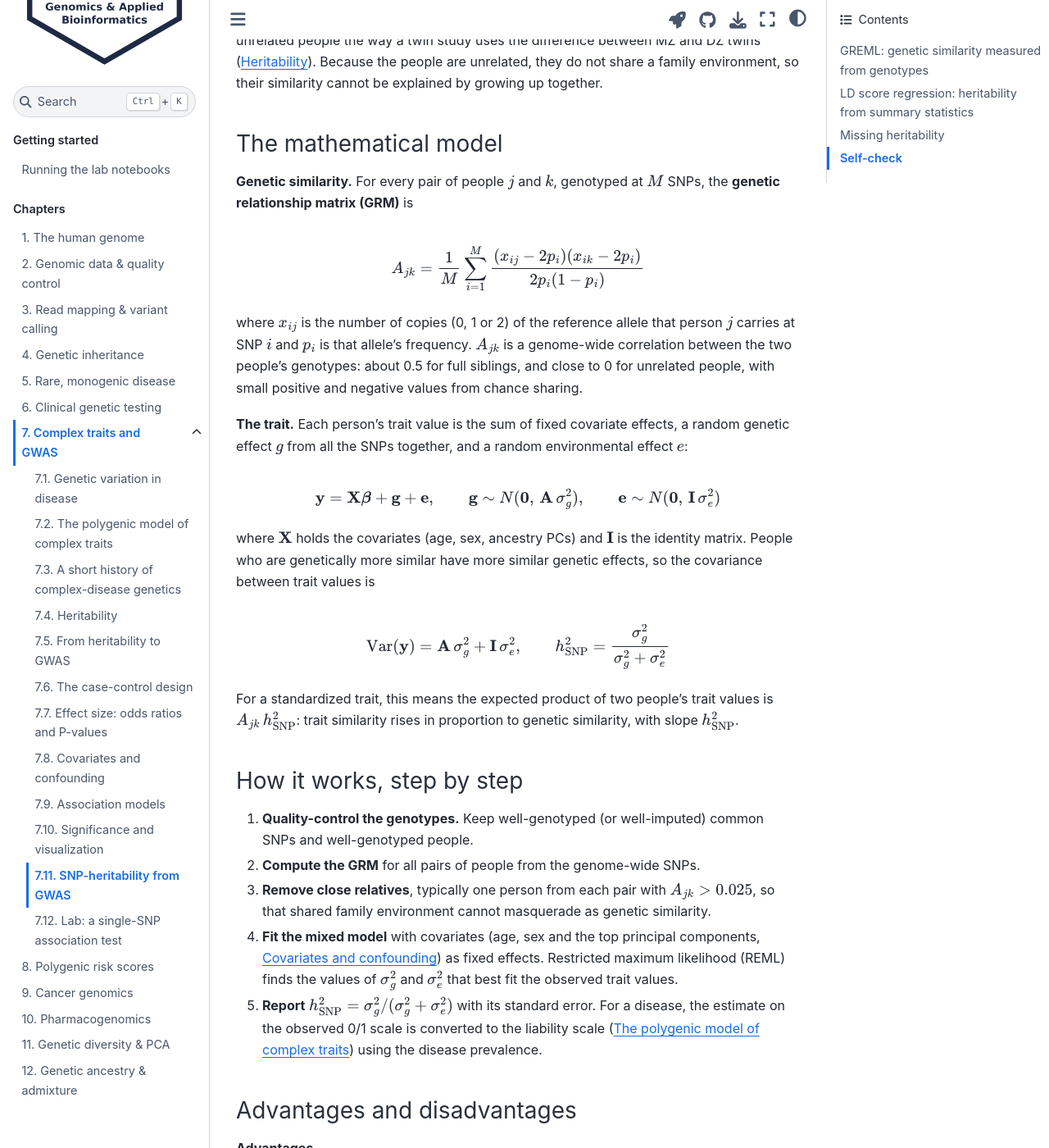
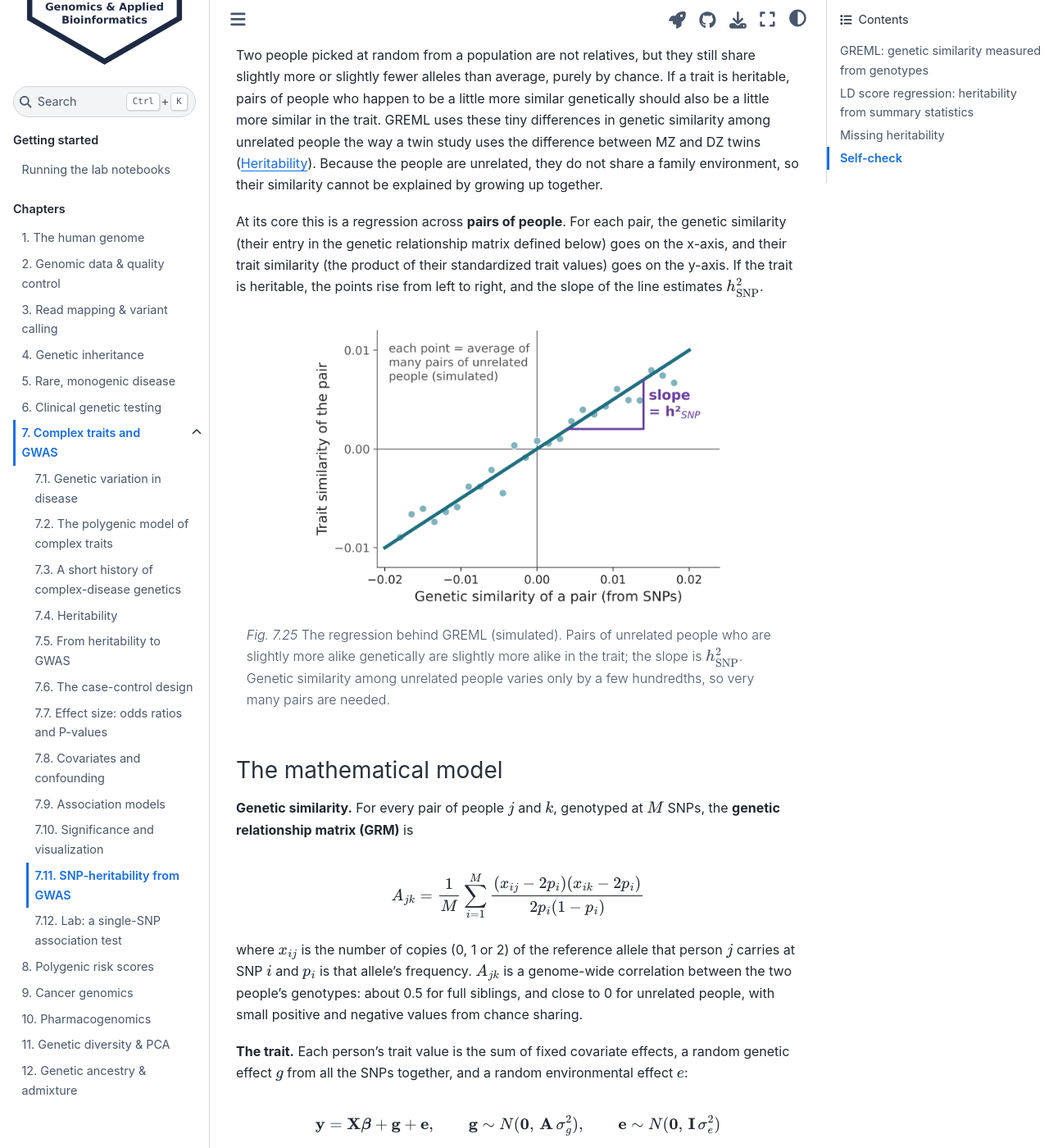
Before and after one commit to ikingjordan3/gab-book, a Jupyter Book: the page built from book/complex-traits-gwas/snp-heritability.md, in a window 1280 px wide and 1400 px high, scrolled down 1746 px. Shown: the whole window at 82% size. Built offline with Jupyter Book 1.0.4 settings and Sphinx 7.4.7 and the Sphinx Book theme 1.1.4, drawn with Linux system fonts in a browser that asks for light colours; some of the changed text lies outside the part shown.

Commit message:
7.11: new opening paragraphs; schematic regression figures for GREML and LDSC intuition (#33)
Claude-Session: https://claude.ai/code/session_01U6DWbeVWiDfcG4AH2CHpBz

Co-authored-by: Claude <noreply@anthropic.com>

````diff
--- a/book/complex-traits-gwas/snp-heritability.md
+++ b/book/complex-traits-gwas/snp-heritability.md
@@ -17,10 +17,14 @@ kernelspec:
 **After this module you should be able to:** explain how SNP-heritability is estimated from GWAS data with GREML and with LD score regression, compare the strengths and weaknesses of the two methods, and explain why SNP-heritability is lower than twin heritability ("missing heritability").
 ```
 
-{doc}`heritability` estimated heritability from the resemblance between relatives. GWAS data offer a second
-route: because every participant is genotyped, genetic similarity can be **measured** from SNPs rather than
-inferred from family relationships. The result is the **SNP-heritability**, $h^2_\text{SNP}$: the proportion of
-trait variance explained by the common variants included in the study ({doc}`heritability-to-gwas`).
+**Heritability** is the proportion of the phenotypic variation in a population that is attributable to genetic
+differences among individuals ({doc}`heritability`). Methods for estimating heritability work the same way: they
+ask whether people who are more similar genetically are also more similar in the trait.
+
+GWAS data can be used to estimate heritability: because every participant is genotyped ({doc}`case-control-design`),
+genetic similarity can be **measured** from SNPs rather than inferred from family relationships. The result is
+the **SNP-heritability**, $h^2_\text{SNP}$: the proportion of trait variance explained by the common variants
+included in the study ({doc}`heritability-to-gwas`).
 
 ```{figure} images/variance_explained.png
 :alt: Four nested bars. The top bar is all phenotypic variance. Below it, the variance splits into a genetic part (heritability, from twins) and an environmental part. Below the genetic part, common SNPs capture SNP-heritability, and the rest is not tagged by SNP arrays. Below that, only part of the SNP-heritability comes from genome-wide significant GWAS loci; the rest comes from SNPs whose effects are below the significance threshold.
@@ -56,6 +60,20 @@ more similar genetically should also be a little more similar in the trait. GREM
 genetic similarity among unrelated people the way a twin study uses the difference between MZ and DZ twins
 ({doc}`heritability`). Because the people are unrelated, they do not share a family environment, so their
 similarity cannot be explained by growing up together.
+
+At its core this is a regression across **pairs of people**. For each pair, the genetic similarity (their entry in
+the genetic relationship matrix defined below) goes on the x-axis, and their trait similarity (the product of their
+standardized trait values) goes on the y-axis. If the trait is heritable, the points rise from left to right, and
+the slope of the line estimates $h^2_\text{SNP}$.
+
+```{figure} images/greml_intuition.png
+:alt: Schematic scatter plot. The x-axis is genetic similarity of a pair of unrelated people, from minus 0.02 to plus 0.02; the y-axis is their trait similarity. Points, each an average over many pairs, rise along a straight line through the origin; a slope triangle marks the slope as SNP-heritability.
+:width: 520px
+
+The regression behind GREML (simulated). Pairs of unrelated people who are slightly more alike genetically are
+slightly more alike in the trait; the slope is $h^2_\text{SNP}$. Genetic similarity among unrelated people varies
+only by a few hundredths, so very many pairs are needed.
+```
 
 ### The mathematical model
 
@@ -199,6 +217,18 @@ plotted against LD:
 - polygenic signal makes the line **slope upward**; and
 - confounding **lifts the whole line**, raising the intercept.
 
+In this regression each point is a **SNP**: its LD score (how much variation it tags, defined below) goes on the
+x-axis, and its association test statistic, χ², from the GWAS ({doc}`association-models`) goes on the y-axis.
+
+```{figure} images/ldsc_intuition.png
+:alt: Schematic scatter plot. The x-axis is the LD score of a SNP, from 0 to 250; the y-axis is mean chi-square. Points, each an average over many SNPs, rise along a solid line from an intercept of 1; the slope is labelled N times SNP-heritability over M. A dashed red parallel line starts higher, at 1.6, showing that confounding raises the intercept.
+:width: 520px
+
+The regression behind LD score regression (simulated). SNPs that tag more of the genome (higher LD score) have
+larger χ² on average; the slope gives $h^2_\text{SNP}$. Without confounding the line starts at χ² = 1, the
+value expected for a SNP with no effect; confounding shifts the whole line up (dashed).
+```
+
 ### The mathematical model
 
 **The LD score** of SNP $j$ measures how much other variation it tags:
````
Also changed, not shown: book/complex-traits-gwas/images/greml_intuition.png (added), book/complex-traits-gwas/images/ldsc_intuition.png (added).
